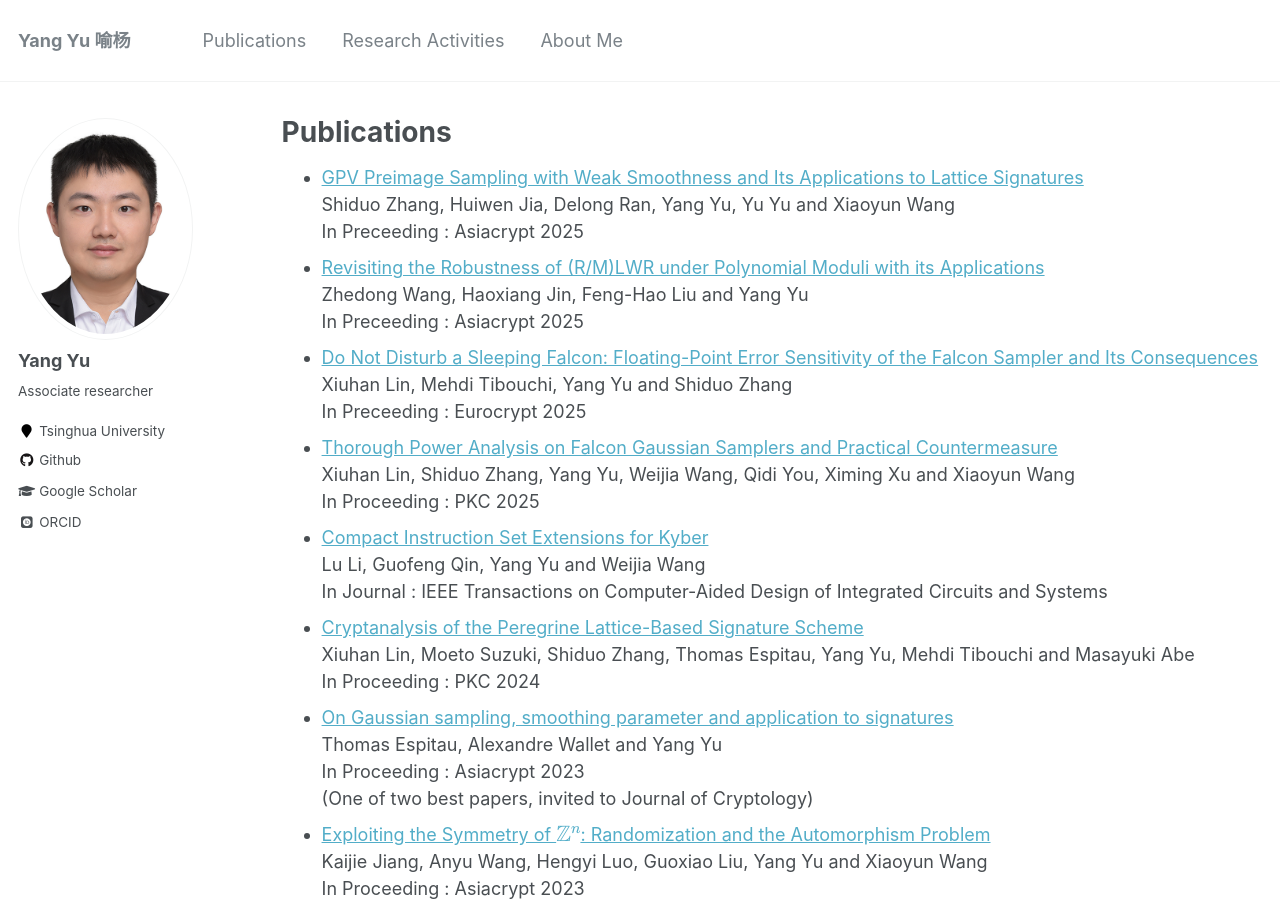
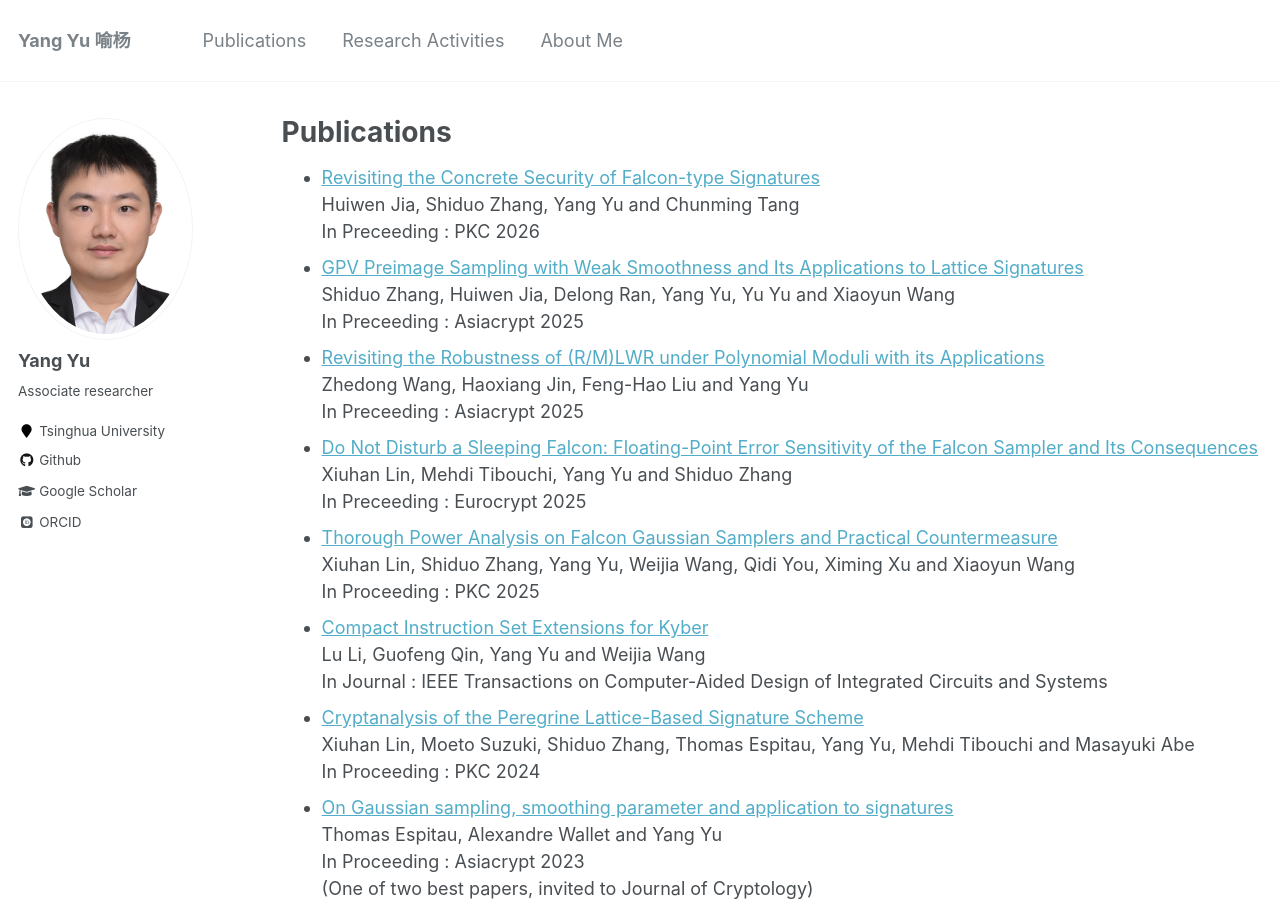
Before and after one commit to yuyang-crypto/yuyang-crypto.github.io, a Jekyll site: the page built from _pages/publications.md, in a window 1280 px wide and 900 px high. Built offline with Jekyll 4.4.1, drawn with Linux system fonts in a browser that asks for light colours; some web fonts are replaced; formulas are drawn with MathJax 3.

Commit message:
pkc 2026

```diff
--- a/_pages/publications.md
+++ b/_pages/publications.md
@@ -6,6 +6,9 @@ author_profile: true
 ---
 
 {% include base_path %}
+* [Revisiting the Concrete Security of Falcon-type Signatures](https://eprint.iacr.org/2026/096)
+   Huiwen Jia, Shiduo Zhang, Yang Yu and Chunming Tang
+   In Preceeding : PKC 2026
 * [GPV Preimage Sampling with Weak Smoothness and Its Applications to Lattice Signatures](https://eprint.iacr.org/2025/1940)
    Shiduo Zhang, Huiwen Jia, Delong Ran, Yang Yu, Yu Yu and Xiaoyun Wang
    In Preceeding : Asiacrypt 2025
```
